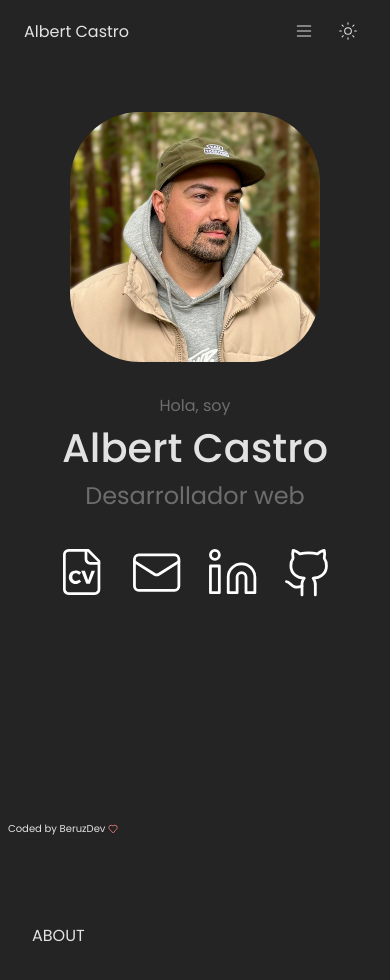
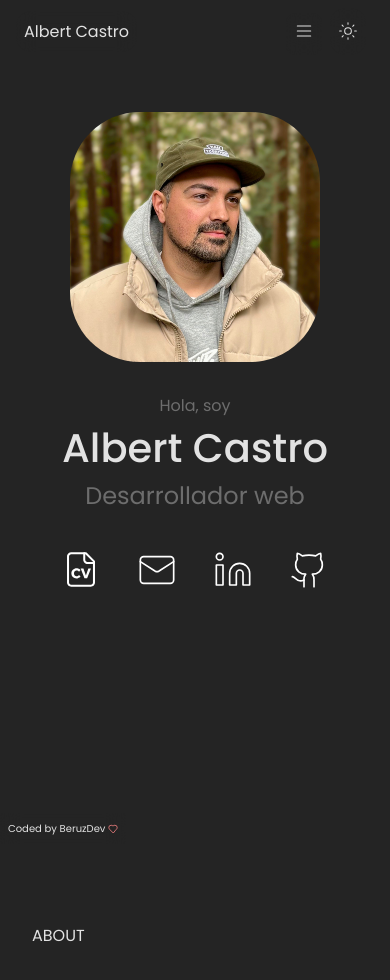
Before and after one commit to BeruzDev/react-portfolio, a React (Vite) app: page / in a window 390 px wide. Shown: the top 980 px of the page. Built offline with nearby package versions, Linux system fonts and the light colour scheme; a web font is replaced by a local one.

Commit message:
Media query home done!✅

```diff
--- a/src/styles/Home.css
+++ b/src/styles/Home.css
@@ -196,8 +196,9 @@
 					height: 4em;
 
 					.rrss-icon{
-						width: 4em;
-						height: 4em;
+						width: 3em;
+						height: 3em;
+						stroke-width: 1;
 					}
 				}
 			}
```
